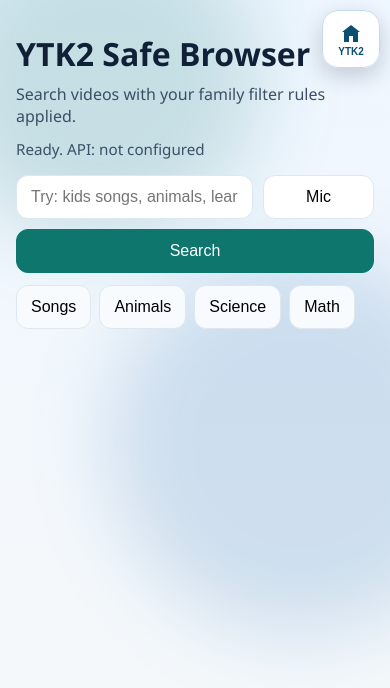
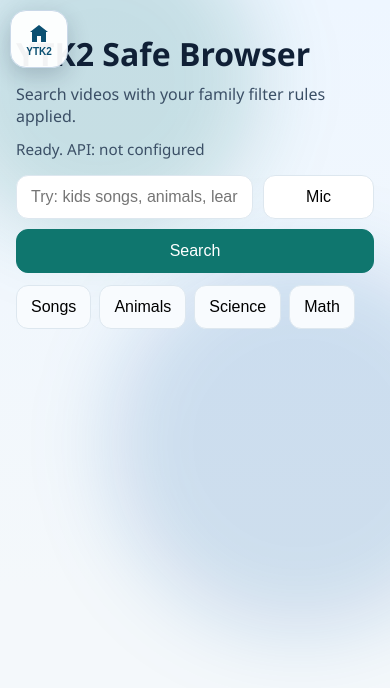
Before and after one commit to mikesibiu/YTK2, a website: page web/public/index.html in a window 390 px wide. Drawn offline with Linux system fonts and the light colour scheme; files whose address does not match are found by name.

Commit message:
Move YTK2 home button to top-left corner

```diff
--- a/web/public/styles.css
+++ b/web/public/styles.css
@@ -43,7 +43,7 @@ body {
 .home-btn {
   position: fixed;
   top: 14px;
-  right: 14px;
+  left: 14px;
   z-index: 20;
   width: 64px;
   height: 64px;
@@ -171,7 +171,7 @@ button {
     width: 58px;
     height: 58px;
     top: 10px;
-    right: 10px;
+    left: 10px;
   }
 
   .search-panel { grid-template-columns: 1fr 1fr; }
```
